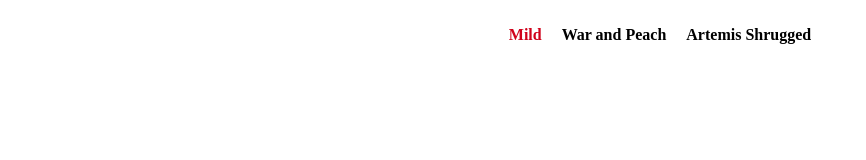
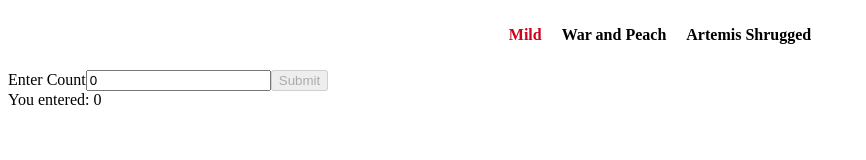
Before and after one commit to marvance/burn, a React app: page / in a window 1280 px wide. Shown: the whole page, without its empty margins (0-866 px from the left). Built offline with nearby package versions, Linux system fonts and the light colour scheme.

Commit message:
fixed live reload, began Count components

```diff
--- /dev/null
+++ b/src/client/components/Count.js
@@ -0,0 +1,76 @@
+import React from 'react';
+import PropTypes from 'prop-types';
+
+
+class CountInput extends React.Component {
+  constructor(props) {
+    super(props);
+    this.state = {
+      newCount: 0
+    };
+    this.handleChange = this.handleChange.bind(this);
+    this.handleSubmit = this.handleSubmit.bind(this);
+  }
+  handleChange(event) {
+    var value = event.target.value;
+    this.setState(function(){
+      return {
+        newCount: value
+      }
+    });
+  }
+  handleSubmit(event) {
+    event.preventDefault();
+    this.props.onSubmit(
+      this.props.id,
+      this.state.newCount
+    );
+  }
+  render() {
+    return ([
+      <form className='count-form' onSubmit={this.handleSubmit}>
+        <label className='count-form-header' htmlFor='newCount'>{this.props.label}</label>
+        <input
+          id='newCount'
+          placeholder='42'
+          type='number'
+          value={this.state.newCount}
+          autoComplete='off'
+          onChange={this.handleChange}
+        />
+        <button
+          className='button'
+          type='submit'
+          disabled={!this.state.newCount}>
+          Submit
+        </button>
+      </form>,
+      <Count newCount={this.state.newCount}/>
+    ])
+  }
+}
+
+CountInput.propTypes = {
+  id: PropTypes.string.isRequired,
+  label: PropTypes.string.isRequired,
+  onSubmit: PropTypes.func.isRequired,
+}
+
+CountInput.defaultProps = {
+  label: 'Enter Count',
+}
+
+
+function Count(props){
+  return (
+    <div>You entered: {props.newCount}</div>
+  )
+}
+
+Count.propTypes = {
+  newCount: PropTypes.number.isRequired
+}
+
+
+
+export default CountInput
--- a/src/client/components/ReactApp.js
+++ b/src/client/components/ReactApp.js
@@ -1,5 +1,6 @@
 import React from 'react';
 import Projects from './Project';
+import CountInput from './Count';
 
 
 
@@ -8,6 +9,7 @@ class ReactApp extends React.Component {
     return (
       <div className='container'>
         <Projects />
+        <CountInput />
       </div>
     )
   }
--- a/src/client/index.css
+++ b/src/client/index.css
@@ -12,3 +12,15 @@ li {
   font-weight: bold;
   cursor: pointer;
 }
+
+.count-form {
+
+}
+
+.count-form-header {
+
+}
+
+.button {
+
+}
--- a/webpack.config.js
+++ b/webpack.config.js
@@ -21,11 +21,12 @@ module.exports = {
   mode: 'development',
   devServer : {
     historyApiFallback: true,
-    port: 3000,
     open: true,
     proxy: {
       "/api": "http://localhost:8080"
-    }
+    },
+    contentBase: path.resolve(__dirname, "../src"),
+    watchContentBase: true
   },
   plugins: [
     new HtmlWebpackPlugin({
```
Also changed, not shown: src/client/utils/api.js (+10 -0 lines).
